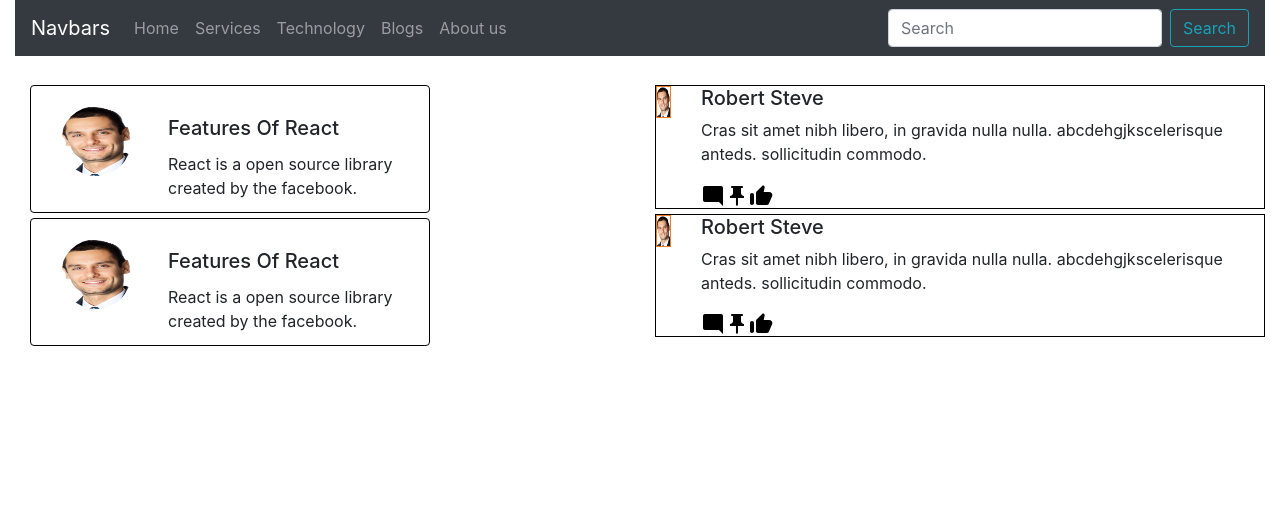
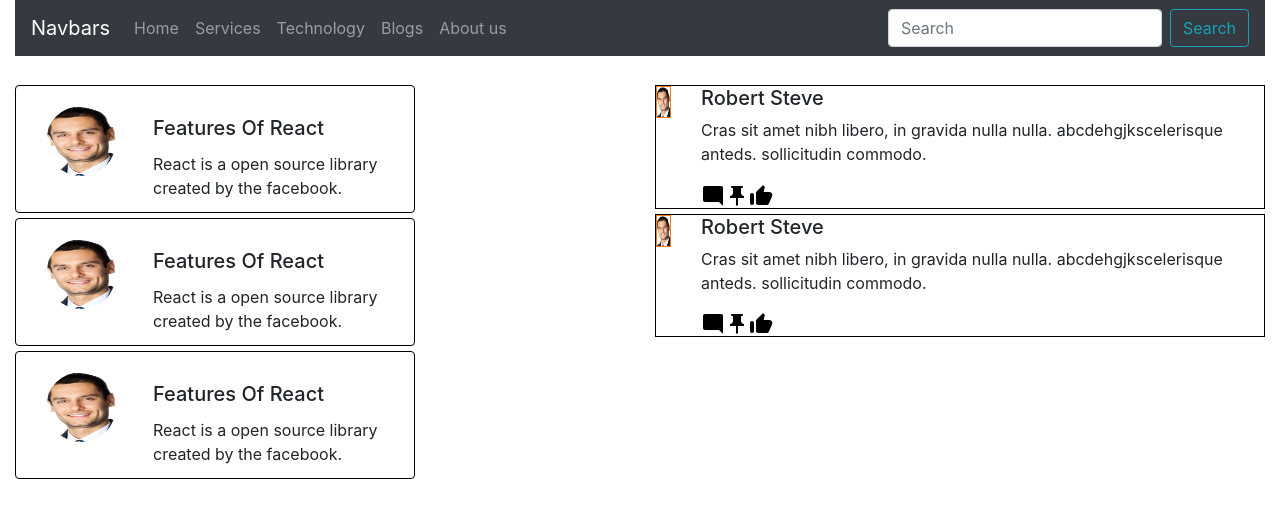
Before and after one commit to MdTauseef27/PracticePurpose, a React (Create React App) app: page / in a window 1280 px wide. Shown: the top 518 px of the page. Built offline with nearby package versions, Linux system fonts and the light colour scheme.

Commit message:
card added

```diff
--- a/src/Component/Cardex.jsx
+++ b/src/Component/Cardex.jsx
@@ -5,7 +5,6 @@ import "../Component/Stylesheetex.css";
 export const Cardex = () => {
   return (
     <div>
-      <Container fluid>
       <Card
         style={{
           width: "25rem",
@@ -51,7 +50,29 @@ export const Cardex = () => {
           </Col>
         </Row>
       </Card>
-      </Container>
+
+      <Card
+        style={{
+          width: "25rem",
+          height: "8rem",
+          border: "1px solid black",
+          marginTop: "5px",
+        }}
+      >
+        <Row>
+          <Col sm={3}>
+            <Card.Img src={ImgLogo} className="avatar" alt="" />
+          </Col>
+          <Col sm={9}>
+            <Card.Body style={{ margin: "10px" }}>
+              <Card.Title>Features Of React</Card.Title>
+              <Card.Text>
+                React is a open source library created by the facebook.
+              </Card.Text>
+            </Card.Body>
+          </Col>
+        </Row>
+      </Card>
     </div>
   );
 };
```
Lines whose indentation alone changed are shown as unchanged.
